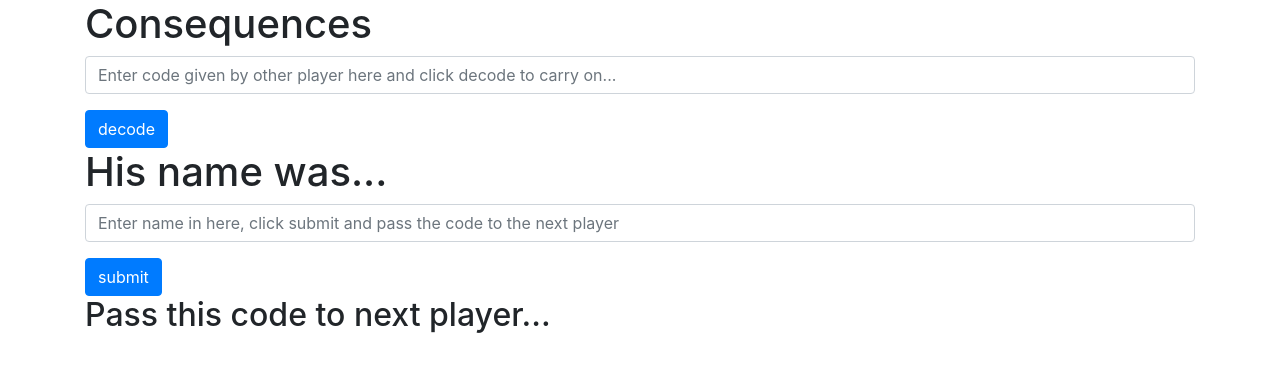
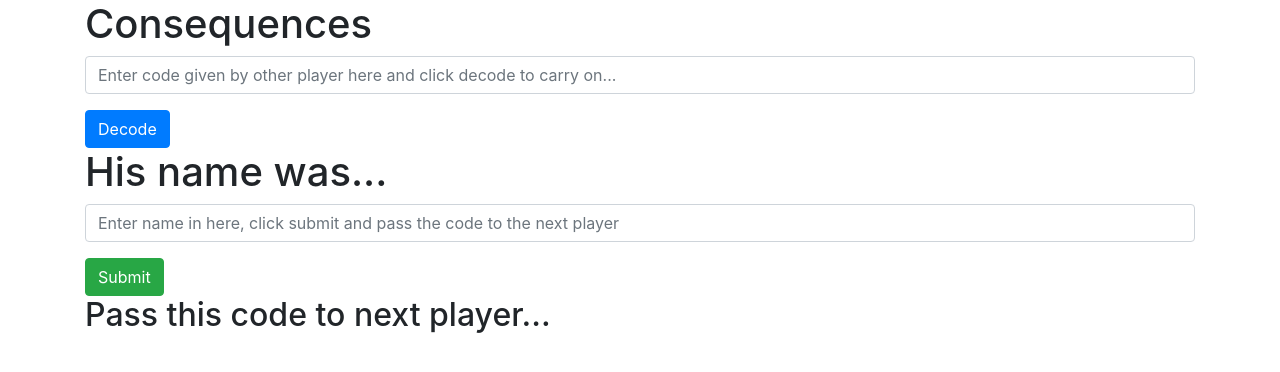
Before and after one commit to rfleming128/rfleming128.github.io, a plain HTML site: page consequences.htm in a window 1280 px wide. Drawn offline with nearby package versions, Linux system fonts and the light colour scheme.

Commit message:
Changes to consequences

```diff
--- a/consequences.htm
+++ b/consequences.htm
@@ -10,13 +10,13 @@
             <div class="form-group">
                 <input type="text" id="code" class="form-control" placeholder="Enter code given by other player here and click decode to carry on..."/>
             </div>
-            <input type="button" onclick="decode()" value="decode" class="btn btn-primary"/>
+            <input type="button" onclick="decode()" value="Decode" class="btn btn-primary"/>
 
             <h1 id="text">His name was... </h1>
             <div class="form-group">
                 <input type="text" id="input" class="form-control" placeholder="Enter name in here, click submit and pass the code to the next player"/>
             </div>
-            <input type="button" onclick="submit()" value="submit" class="btn btn-primary"/>
+            <input type="button" onclick="submit()" value="Submit" class="btn btn-success"/>
             <h2>Pass this code to next player...</h2>
             <p id="outputCode"></p>
         </div>
--- a/consequences.js
+++ b/consequences.js
@@ -33,6 +33,7 @@ const decode = () => {
     }
 
     document.getElementById("code").value = ""
+    document.getElementById("outputCode").innerHTML = "";
 }
 
 const submit = () => {
```
